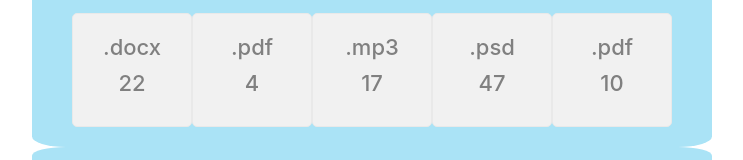
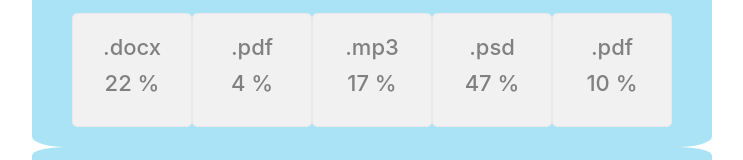
Before and after one commit to Spartakm67/goit-react-hw-01-components, a React (Create React App) app: page / in a window 1280 px wide. Shown: the part 783-943 px from the top of the page, without its empty margins (268-1011 px from the left). Built offline with nearby package versions, Linux system fonts and the light colour scheme.

Commit message:
Stats Done v.2

```diff
--- a/src/components/Statistics/Statistics.jsx
+++ b/src/components/Statistics/Statistics.jsx
@@ -16,7 +16,7 @@ return (
     return (
     <UserStatsLi key={stat.id}>
       <UserData>{stat.label}</UserData>
-      <UserData>{stat.percentage}</UserData>
+      <UserData>{stat.percentage} %</UserData>
     </UserStatsLi>)
     })}
   </UserStats>
```
